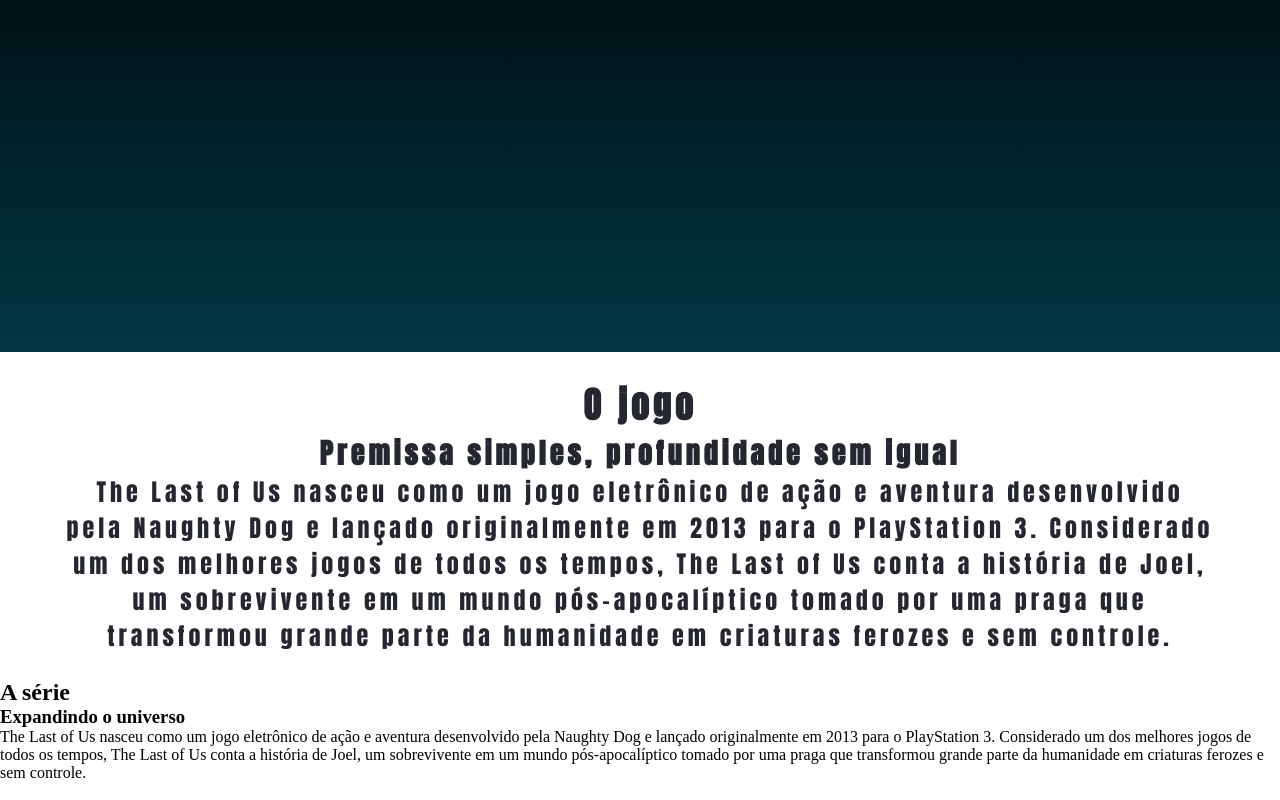
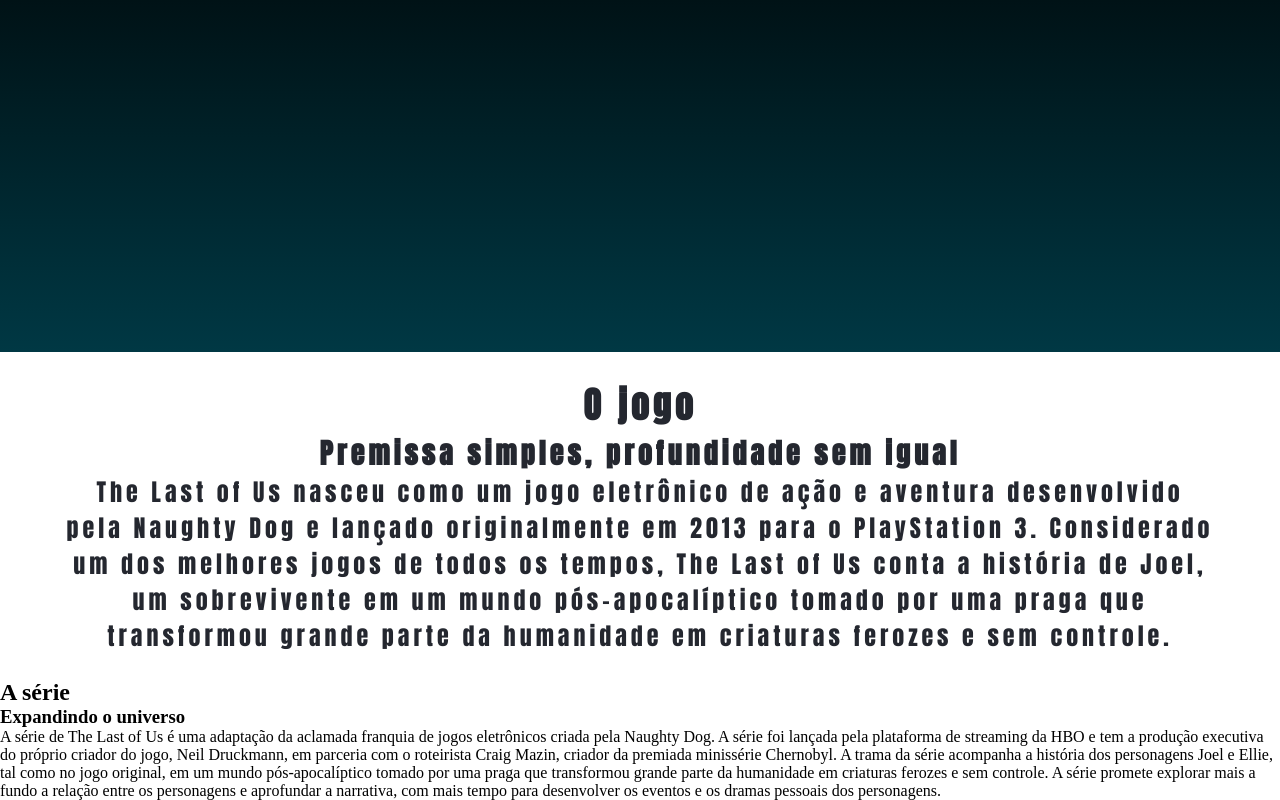
Before and after one commit to OTrigo/tlouSite, a website: page index.html in a window 1280 px wide. Shown: the part 448-1248 px from the top of the page. Drawn offline with Linux system fonts and the light colour scheme.

Commit message:
Texto sobre a série

```diff
--- a/index.html
+++ b/index.html
@@ -31,7 +31,9 @@
             <h2>A série</h2>
             <h3>Expandindo o universo</h3>
             <div class="sectionAbout" id="aboutSerie">
-                <p>The Last of Us nasceu como um jogo eletrônico de ação e aventura desenvolvido pela Naughty Dog e lançado originalmente em 2013 para o PlayStation 3. Considerado um dos melhores jogos de todos os tempos, The Last of Us conta a história de Joel, um sobrevivente em um mundo pós-apocalíptico tomado por uma praga que transformou grande parte da humanidade em criaturas ferozes e sem controle.</p>
+                <p>A série de The Last of Us é uma adaptação da aclamada franquia de jogos eletrônicos criada pela Naughty Dog. A série foi lançada pela plataforma de streaming da HBO e tem a produção executiva do próprio criador do jogo, Neil Druckmann, em parceria com o roteirista Craig Mazin, criador da premiada minissérie Chernobyl.
+
+                    A trama da série acompanha a história dos personagens Joel e Ellie, tal como no jogo original, em um mundo pós-apocalíptico tomado por uma praga que transformou grande parte da humanidade em criaturas ferozes e sem controle. A série promete explorar mais a fundo a relação entre os personagens e aprofundar a narrativa, com mais tempo para desenvolver os eventos e os dramas pessoais dos personagens.</p>
             </div>
         </div>
     </main>
```
